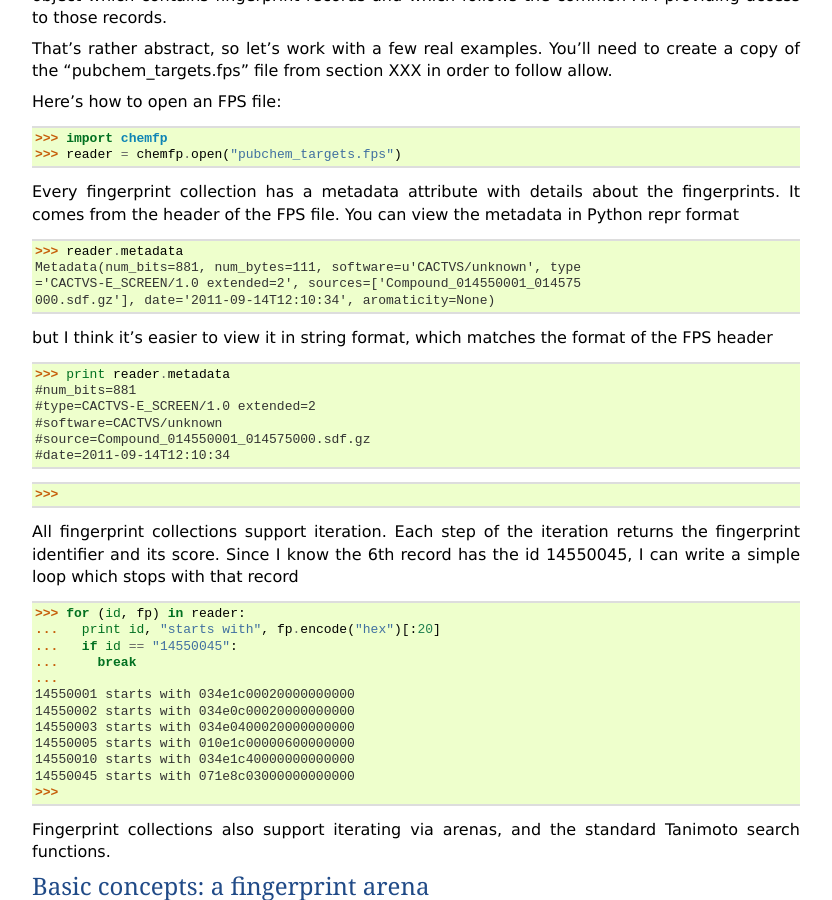
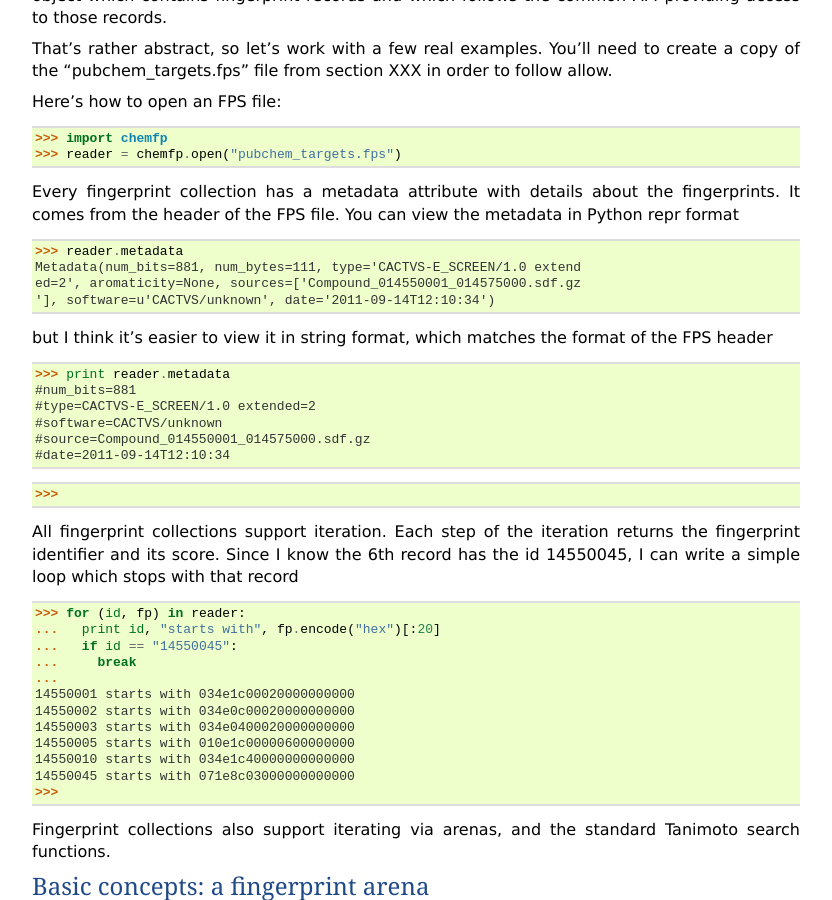
Before and after one commit to llazzaro/chem-fingerprints, a Sphinx documentation site: the page built from docs/index.rst, in a window 1280 px wide and 900 px high, scrolled down 7567 px. Shown: the whole window, without its empty margins (48-880 px from the left). Built offline with Sphinx 7.4.7, drawn with Linux system fonts in a browser that asks for light colours.

Commit message:
changed the Metadata repr format

```diff
--- a/docs/index.rst
+++ b/docs/index.rst
@@ -503,9 +503,9 @@ about the fingerprints. It comes from the header of the FPS file. You
 can view the metadata in Python repr format
 
     >>> reader.metadata
-    Metadata(num_bits=881, num_bytes=111, software=u'CACTVS/unknown', type
-    ='CACTVS-E_SCREEN/1.0 extended=2', sources=['Compound_014550001_014575
-    000.sdf.gz'], date='2011-09-14T12:10:34', aromaticity=None)
+    Metadata(num_bits=881, num_bytes=111, type='CACTVS-E_SCREEN/1.0 extend
+    ed=2', aromaticity=None, sources=['Compound_014550001_014575000.sdf.gz
+    '], software=u'CACTVS/unknown', date='2011-09-14T12:10:34')
 
 but I think it's easier to view it in string format, which matches the
 format of the FPS header
```
